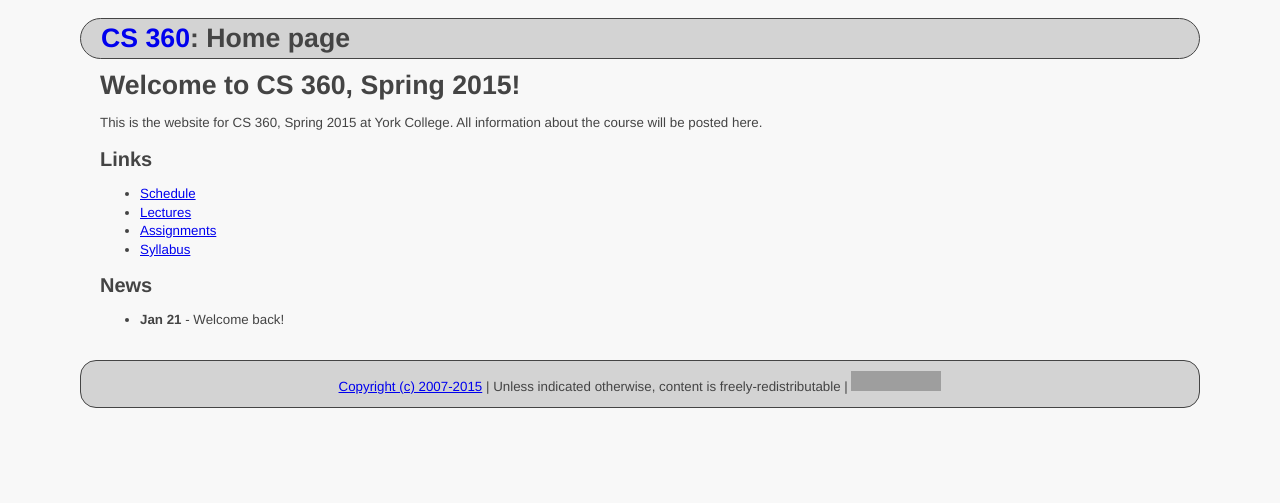
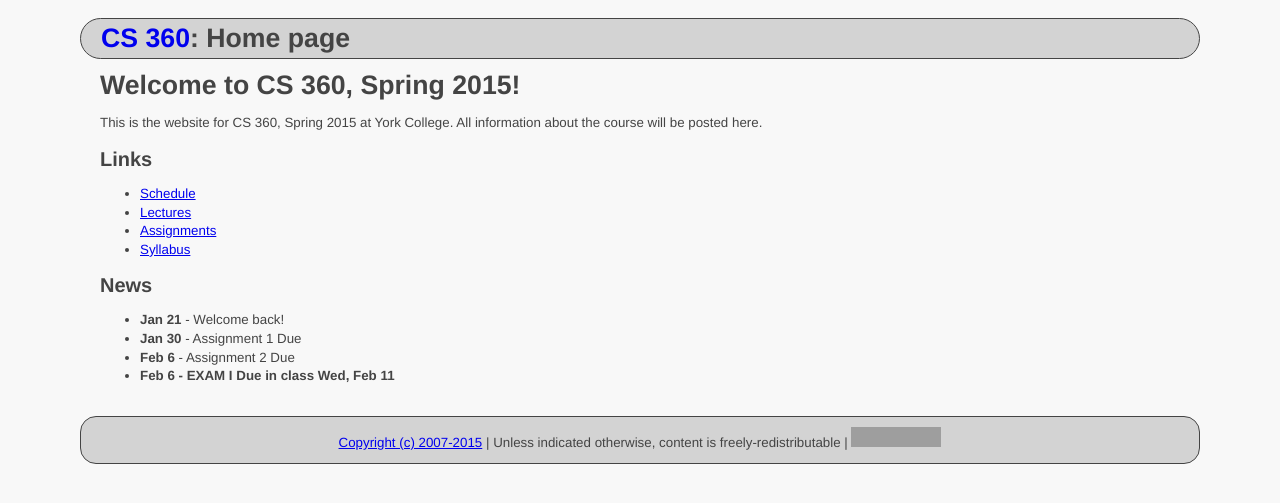
Before and after one commit to ycpcs/cs360-spring2015, a Jekyll site: the page built from index.md, in a window 1280 px wide. Shown: the top 503 px of the page. Built offline with Jekyll 4.4.1, drawn with Linux system fonts in a browser that asks for light colours; Markdown is read by kramdown in place of the engine named in the settings; grey boxes are pictures that could not be loaded.

Commit message:
add assign 2 sol
add solutions to assignment 2

```diff
--- a/index.md
+++ b/index.md
@@ -18,3 +18,6 @@ All information about the course will be posted here.
 ## News
 
 * **Jan 21** - Welcome back!
+* **Jan 30** - Assignment 1 Due
+* **Feb 6** - Assignment 2 Due
+* **Feb 6 - EXAM I Due in class Wed, Feb 11**
```
Also changed, not shown: assign/index.md (+1 -1 lines), 1 other file.
